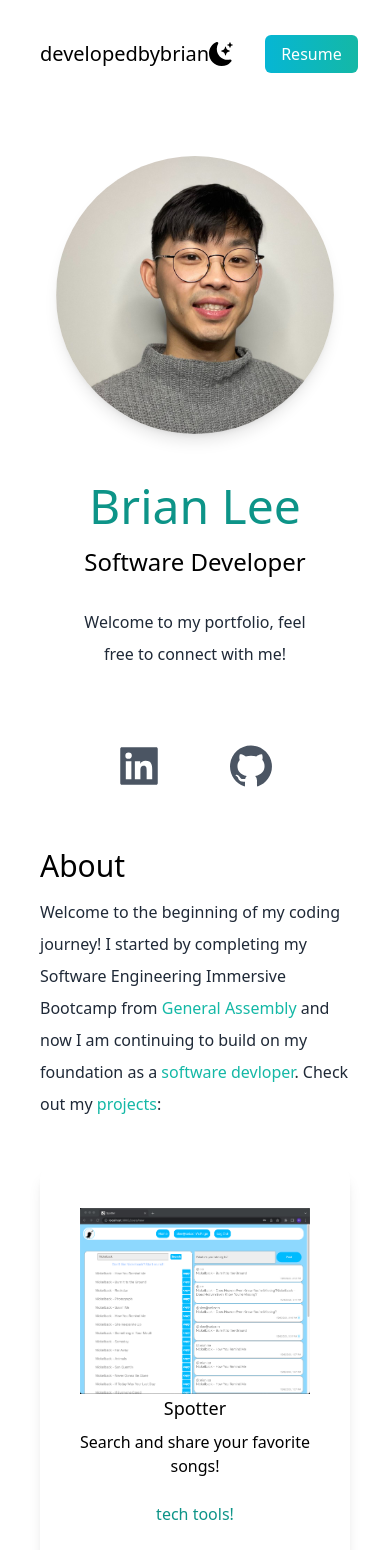
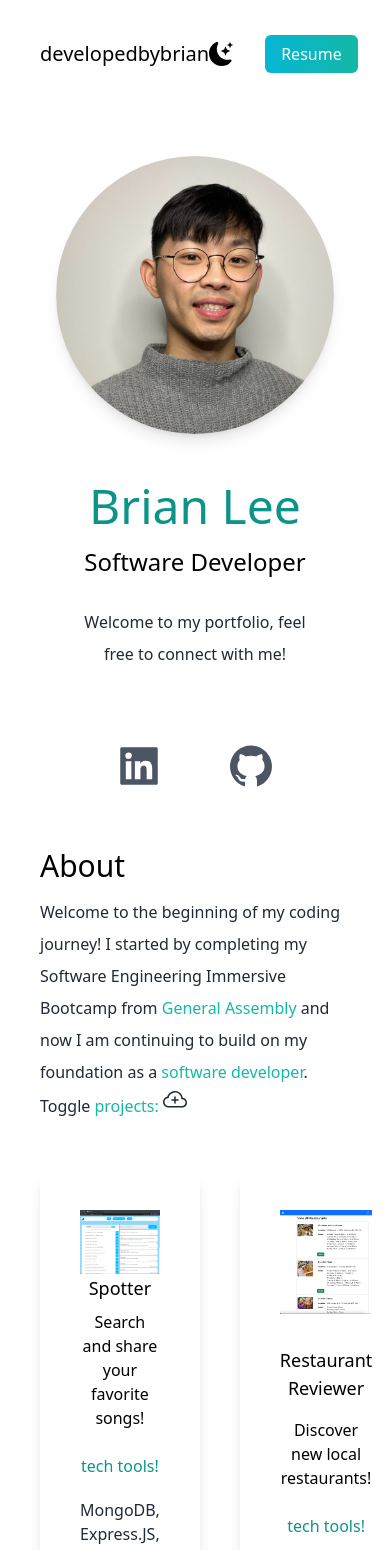
Before and after one commit to jaebum25/react-portfolio, a Next.js app: page / in a window 390 px wide. Shown: the top 1550 px of the page. Built offline with nearby package versions, Linux system fonts and the light colour scheme.

Commit message:
toggle button

```diff
--- a/pages/index.js
+++ b/pages/index.js
@@ -1,6 +1,6 @@
 import Head from 'next/head';
 import { Inter } from '@next/font/google';
-import {BsFillMoonStarsFill, BsSunFill} from 'react-icons/bs';
+import {BsFillMoonStarsFill, BsSunFill, BsCloudMinus, BsCloudPlus } from 'react-icons/bs';
 import {
   AiFillLinkedin,
   AiFillYoutube,
@@ -19,6 +19,8 @@ const inter = Inter({ subsets: ['latin'] })
 
 export default function Home() {
   const [darkMode, setDarkMode] = useState(false);
+  const [min, setMin] = useState(true);
+
   return (
     <div className={darkMode ? 'dark' : ""}>
       <Head>
@@ -93,11 +95,24 @@ export default function Home() {
               Welcome to the beginning of my coding journey!
               I started by completing my Software Engineering Immersive Bootcamp from
               <span className="text-teal-500"> General Assembly </span>
-              and now I am continuing to build on my foundation as a <span className="text-teal-500"> software devloper</span>.
-              Check out my <span className="text-teal-500">projects</span>:
+              and now I am continuing to build on my foundation as a <span className="text-teal-500"> software developer</span>.
+              Toggle <span className="text-teal-500">projects: </span>
+              <button>
+                {min ?
+                <BsCloudPlus
+                  onClick={() => setMin(!min)}
+                  className="cursor-pointer text-2xl"
+                />
+                :
+                <BsCloudMinus
+                  onClick={() => setMin(!min)}
+                  className="cursor-pointer text-2xl"
+                />
+                }
+              </button>
             </p>
           </div>
-          <div className="lg:flex gap-10">
+          <div className={min ? "flex gap-10" : "lg gap-10"}>
             <div className="text-center shadow-lg p-10 rounded-xl my-10 dark:bg-gray-600">
               <Image src={Spotter} alt="..."/>
               <a target="_blank" rel="noreferrer" href="https://brians-spotter.herokuapp.com" className="text-lg font-medium py-8 pb-2">Spotter</a>
```
